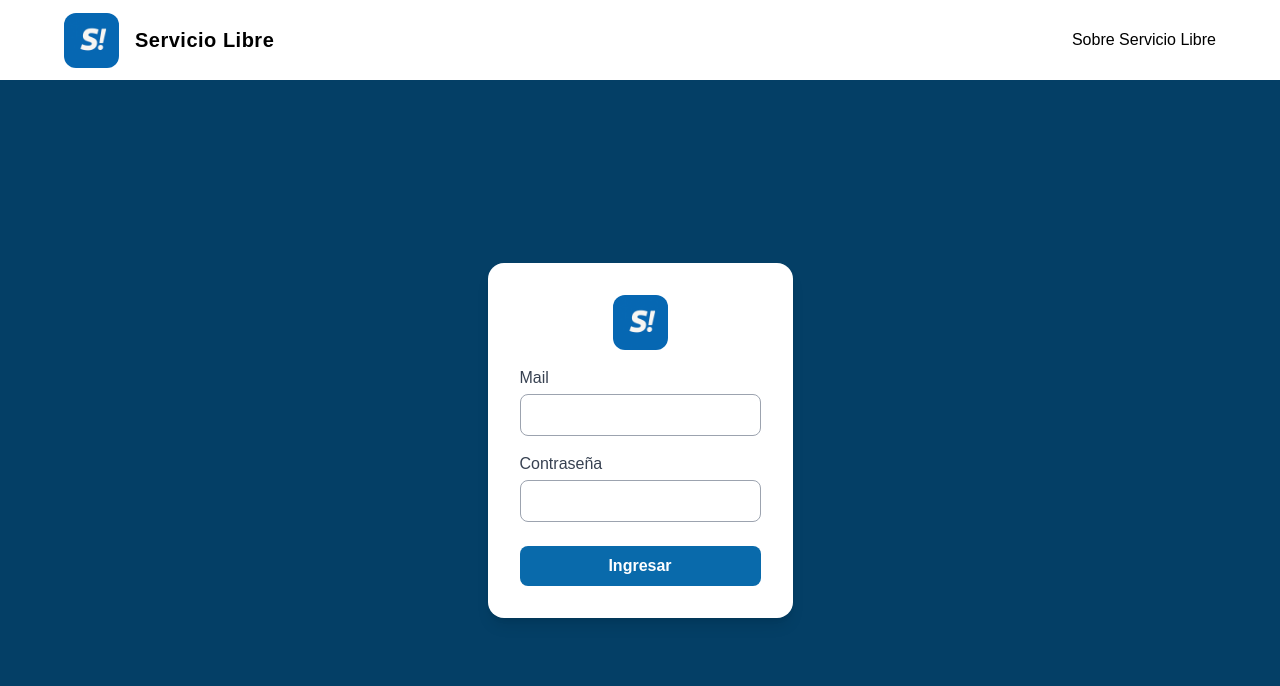
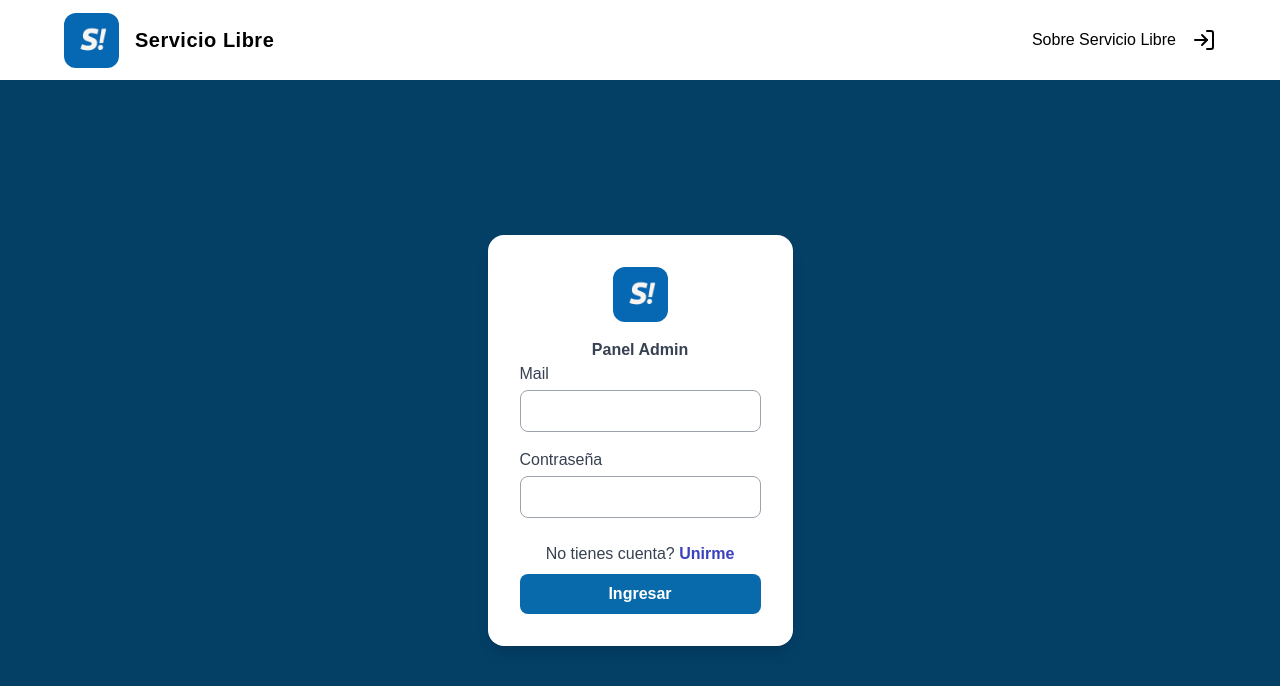
Before and after one commit to arondiaz/ican, a Next.js app in the folder frontend/: page /login in a window 1280 px wide. Shown: the top 686 px of the page. Built offline with nearby package versions, Linux system fonts and the light colour scheme; no server answers.

Commit message:
added nav item for admin login page and update login page

```diff
--- a/frontend/src/app/components/Navbar.tsx
+++ b/frontend/src/app/components/Navbar.tsx
@@ -2,9 +2,11 @@ import React from "react";
 import Link from "next/link";
 import Image from "next/image";
 import S from "../assets/s.png";
+import { LogIn } from "lucide-react";
 
 const navItems = [
   { href: "/about", name: "Sobre Servicio Libre" },
+  { href: "/login", name: <LogIn /> },
 ];
 
 const Navbar = () => {
@@ -55,7 +57,7 @@ const Navbar = () => {
 
         <div className="hidden md:inline-flex  items-center gap-4">
           {navItems.map((nav) => (
-            <Link href={nav.href} key={nav.name}>
+            <Link href={nav.href} key={nav.href}>
               {nav.name}
             </Link>
           ))}
--- a/frontend/src/app/login/page.tsx
+++ b/frontend/src/app/login/page.tsx
@@ -4,6 +4,7 @@ import Navbar from "../components/Navbar";
 import { useRouter } from "next/navigation";
 import Image from "next/image";
 import S from "../assets/s.png";
+import Link from "next/link";
 
 const Page = () => {
   const [email, setEmail] = useState("");
@@ -48,6 +49,9 @@ const Page = () => {
             </div>
 
             <div className="mb-4">
+              <div className="flex justify-center font-semibold">
+                <h3>Panel Admin</h3>
+              </div>
               <label className="block text-md font-medium mb-1">Mail</label>
               <input
                 type="text"
@@ -71,6 +75,17 @@ const Page = () => {
               />
             </div>
 
+            <div className="flex justify-center items-center my-2">
+              <p className="text-md">
+                No tienes cuenta?
+                <Link href="/about">
+                  {" "}
+                  <span className="text-soft-variant hover:text-dark-variant font-semibold">
+                    Unirme
+                  </span>{" "}
+                </Link>
+              </p>
+            </div>
             <button
               onClick={handleLogin}
               className="w-full bg-original  text-white font-semibold py-2 px-4 rounded-lg "
```
